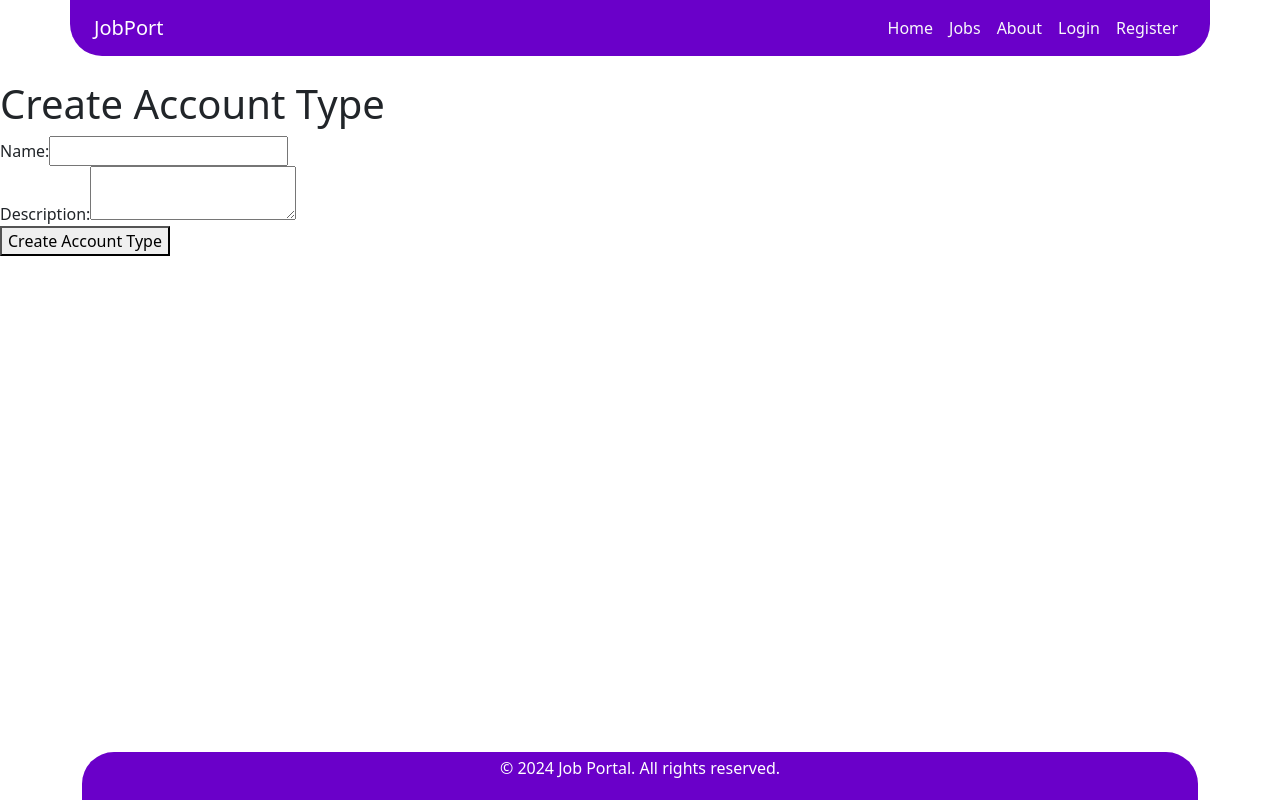
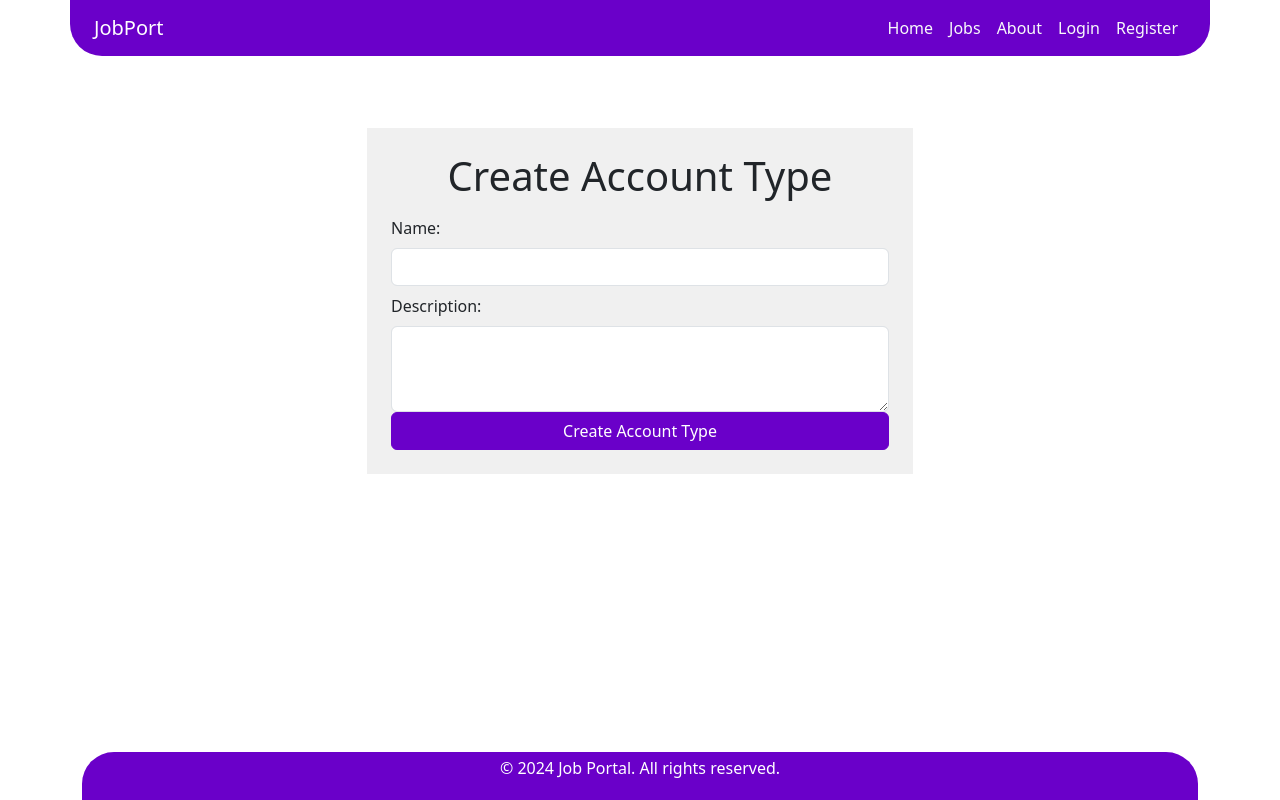
Before and after one commit to smithirpara14/JobPort, a React (Create React App) app in the folder front-end/: page /createAccountType in a window 1280 px wide. Built offline with nearby package versions, Linux system fonts and the light colour scheme.

Commit message:
design of form for create and manage user

```diff
--- a/front-end/src/components/createAccountType.jsx
+++ b/front-end/src/components/createAccountType.jsx
@@ -1,4 +1,5 @@
 import React, { useState } from "react";
+import { Form, Button, Container, Row, Col } from "react-bootstrap";
 import { gql, useMutation } from "@apollo/client";
 import { useNavigate } from "react-router-dom";
 
@@ -18,7 +19,7 @@ const CreateAccountType = () => {
   const [description, setDescription] = useState("");
   const [createAccountType] = useMutation(CREATE_ACCOUNT_TYPE);
 
-  const handleSubmit = async e => {
+  const handleSubmit = async (e) => {
     e.preventDefault();
     try {
       await createAccountType({ variables: { name, description } });
@@ -30,31 +31,41 @@ const CreateAccountType = () => {
   };
 
   return (
-    <div>
-      <h1>Create Account Type</h1>
-      <form onSubmit={handleSubmit}>
-        <div>
-          <label htmlFor="name">Name:</label>
-          <input
+    <Container className="mt-5">
+      <Row className="justify-content-center">
+        <Col md={6}>
+          <div className="p-4" style={{ backgroundColor: "#f0f0f0" }}>
+            <h1 className="text-center">Create Account Type</h1>
+            <Form onSubmit={handleSubmit}>
+              <Form.Group controlId="name">
+                <Form.Label>Name:</Form.Label>
+                <Form.Control
                   type="text"
-            id="name"
                   value={name}
-            onChange={e => setName(e.target.value)}
+                  onChange={(e) => setName(e.target.value)}
                   required
                 />
-        </div>
-        <div>
-          <label htmlFor="description">Description:</label>
-          <textarea
-            id="description"
+              </Form.Group>
+
+              <Form.Group controlId="description">
+                <Form.Label>Description:</Form.Label>
+                <Form.Control
+                  as="textarea"
+                  rows={3}
                   value={description}
-            onChange={e => setDescription(e.target.value)}
+                  onChange={(e) => setDescription(e.target.value)}
                   required
                 />
+              </Form.Group>
+
+              <Button variant="primary" type="submit" className="w-100">
+                Create Account Type
+              </Button>
+            </Form>
           </div>
-        <button type="submit">Create Account Type</button>
-      </form>
-    </div>
+        </Col>
+      </Row>
+    </Container>
   );
 };
 
--- a/front-end/src/components/employer_jobpost/createJobPost.jsx
+++ b/front-end/src/components/employer_jobpost/createJobPost.jsx
@@ -6,7 +6,6 @@ import { useNavigate } from "react-router-dom";
 import "bootstrap/dist/css/bootstrap.min.css";
 
 const CreateJobPost = () => {
-
   const navigate = useNavigate();
   const [jobTitle, setJobTitle] = useState("");
   const [description, setDescription] = useState("");
@@ -26,7 +25,6 @@ const CreateJobPost = () => {
   const [createJobPost] = useMutation(CREATE_JOB_POST);
 
   const handleSubmit = async (event) => {
-
     event.preventDefault();
     let hasError = false;
     // Validate Job Title
@@ -91,9 +89,9 @@ const CreateJobPost = () => {
             experienceLevel: experienceLevel,
             employmentType: employmentType,
             salaryRange: salaryRange,
-                        closingDate: closingDate
-                    }
-                }
+            closingDate: closingDate,
+          },
+        },
       });
       if (result) {
         navigate("/jobposts");
@@ -102,34 +100,25 @@ const CreateJobPost = () => {
       console.error("Error creating job:", error);
       setError("Error creating job");
     }
-    }
-
-
+  };
 
   return (
     <Container className="mt-5 p-5" style={{ backgroundColor: "#f0f0f0" }}>
       <Row>
         <Col md={6} className="right-section align-self-center p-4">
           <Form onSubmit={handleSubmit} className="w-100">
-                {error && (
-                  <span className="text-danger">
-                    {error}
-                  </span>
-                )}
+            {error && <span className="text-danger">{error}</span>}
             <Form.Group controlId="formJobTtile">
               <Form.Label>Job Title:</Form.Label>
               <Form.Control
                 type="text"
                 value={jobTitle}
                 onChange={(event) => setJobTitle(event.target.value)}
-                        placeholder="Enter your first name"
-
+                placeholder="Enter Job Title"
               />
             </Form.Group>
             {errorJobTitle && (
-                      <span className="text-danger">
-                        {errorJobTitle}
-                      </span>
+              <span className="text-danger">{errorJobTitle}</span>
             )}
             <Form.Group controlId="formDescription">
               <Form.Label>Description:</Form.Label>
@@ -137,18 +126,17 @@ const CreateJobPost = () => {
                 type="textarea"
                 value={description}
                 onChange={(event) => setDescription(event.target.value)}
-                        placeholder="Enter your last name"
+                placeholder="Enter Job Description"
               />
             </Form.Group>
             {errorDescription && (
-                      <span className="text-danger">
-                        {errorDescription}
-                      </span>
+              <span className="text-danger">{errorDescription}</span>
             )}
             <Form.Group controlId="formLocation">
               <Form.Label>Location Type:</Form.Label>
               <Dropdown>
-                        <Dropdown.Toggle split
+                <Dropdown.Toggle
+                  split
                   variant="secondary"
                   className="w-100 form-control"
                   id="dropdown-split-basic"
@@ -168,11 +156,8 @@ const CreateJobPost = () => {
                 </Dropdown.Menu>
               </Dropdown>
               {errorLocation && (
-                                <span className="text-danger">
-                                    {errorLocation}
-                                </span>
+                <span className="text-danger">{errorLocation}</span>
               )}
-
             </Form.Group>
             <Form.Group controlId="formExperienceLevel">
               <Form.Label>Experience Level:</Form.Label>
@@ -183,9 +168,7 @@ const CreateJobPost = () => {
                 placeholder="Enter experience level"
               />
               {errorExperienceLevel && (
-                    <span className="text-danger">
-                      {errorExperienceLevel}
-                    </span>
+                <span className="text-danger">{errorExperienceLevel}</span>
               )}
             </Form.Group>
             <Row>
@@ -193,7 +176,8 @@ const CreateJobPost = () => {
                 <Form.Group controlId="formEmploymentType">
                   <Form.Label>Employment Type:</Form.Label>
                   <Dropdown>
-                        <Dropdown.Toggle split
+                    <Dropdown.Toggle
+                      split
                       variant="secondary"
                       className="w-100 form-control"
                       id="dropdown-split-basic"
@@ -201,21 +185,25 @@ const CreateJobPost = () => {
                       {employmentType}
                     </Dropdown.Toggle>
                     <Dropdown.Menu className="w-100">
-                            <Dropdown.Item onClick={() => setEmploymentType("Contract")}>
+                      <Dropdown.Item
+                        onClick={() => setEmploymentType("Contract")}
+                      >
                         Contract
                       </Dropdown.Item>
-                            <Dropdown.Item onClick={() => setEmploymentType("Full-time")}>
+                      <Dropdown.Item
+                        onClick={() => setEmploymentType("Full-time")}
+                      >
                         Full-time
                       </Dropdown.Item>
-                            <Dropdown.Item onClick={() => setEmploymentType("Part-time")}>
+                      <Dropdown.Item
+                        onClick={() => setEmploymentType("Part-time")}
+                      >
                         Part-time
                       </Dropdown.Item>
                     </Dropdown.Menu>
                   </Dropdown>
                   {errorEmploymentType && (
-                        <span className="text-danger">
-                            {errorEmploymentType}
-                        </span>
+                    <span className="text-danger">{errorEmploymentType}</span>
                   )}
                 </Form.Group>
               </Col>
@@ -230,9 +218,7 @@ const CreateJobPost = () => {
                   />
                 </Form.Group>
                 {errorSalaryRange && (
-                      <span className="text-danger">
-                        {errorSalaryRange}
-                      </span>
+                  <span className="text-danger">{errorSalaryRange}</span>
                 )}
               </Col>
               <Col md={6}>
@@ -242,13 +228,10 @@ const CreateJobPost = () => {
                     type="date"
                     value={closingDate}
                     onChange={(event) => setClosingDate(event.target.value)}
-
                   />
                 </Form.Group>
                 {errorClosingDate && (
-                    <span className="text-danger">
-                        {errorClosingDate}
-                    </span>
+                  <span className="text-danger">{errorClosingDate}</span>
                 )}
               </Col>
             </Row>
@@ -266,6 +249,6 @@ const CreateJobPost = () => {
       </Row>
     </Container>
   );
-}
+};
 
 export default CreateJobPost;
--- a/front-end/src/components/employer_jobpost/editJobPost.jsx
+++ b/front-end/src/components/employer_jobpost/editJobPost.jsx
@@ -6,7 +6,6 @@ import { useNavigate } from "react-router-dom";
 import "bootstrap/dist/css/bootstrap.min.css";
 
 const EditJobPost = () => {
-
   const navigate = useNavigate();
   const [jobTitle, setJobTitle] = useState("");
   const [description, setDescription] = useState("");
@@ -26,7 +25,6 @@ const EditJobPost = () => {
   const [createJobPost] = useMutation(CREATE_JOB_POST);
 
   const handleSubmit = async (event) => {
-
     event.preventDefault();
     let hasError = false;
     // Validate Job Title
@@ -91,9 +89,9 @@ const EditJobPost = () => {
             experienceLevel: experienceLevel,
             employmentType: employmentType,
             salaryRange: salaryRange,
-                        closingDate: closingDate
-                    }
-                }
+            closingDate: closingDate,
+          },
+        },
       });
       if (result) {
         navigate("/jobposts");
@@ -102,34 +100,25 @@ const EditJobPost = () => {
       console.error("Error creating job:", error);
       setError("Error creating job");
     }
-    }
-
-
+  };
 
   return (
     <Container className="mt-5 p-5" style={{ backgroundColor: "#f0f0f0" }}>
       <Row>
         <Col md={6} className="right-section align-self-center p-4">
           <Form onSubmit={handleSubmit} className="w-100">
-                {error && (
-                  <span className="text-danger">
-                    {error}
-                  </span>
-                )}
+            {error && <span className="text-danger">{error}</span>}
             <Form.Group controlId="formJobTtile">
               <Form.Label>Job Title:</Form.Label>
               <Form.Control
                 type="text"
                 value={jobTitle}
                 onChange={(event) => setJobTitle(event.target.value)}
-                        placeholder="Enter your first name"
-
+                placeholder="Enter Job Title"
               />
             </Form.Group>
             {errorJobTitle && (
-                      <span className="text-danger">
-                        {errorJobTitle}
-                      </span>
+              <span className="text-danger">{errorJobTitle}</span>
             )}
             <Form.Group controlId="formDescription">
               <Form.Label>Description:</Form.Label>
@@ -137,18 +126,17 @@ const EditJobPost = () => {
                 type="textarea"
                 value={description}
                 onChange={(event) => setDescription(event.target.value)}
-                        placeholder="Enter your last name"
+                placeholder="Enter Job Description"
               />
             </Form.Group>
             {errorDescription && (
-                      <span className="text-danger">
-                        {errorDescription}
-                      </span>
+              <span className="text-danger">{errorDescription}</span>
             )}
             <Form.Group controlId="formLocation">
               <Form.Label>Location Type:</Form.Label>
               <Dropdown>
-                        <Dropdown.Toggle split
+                <Dropdown.Toggle
+                  split
                   variant="secondary"
                   className="w-100 form-control"
                   id="dropdown-split-basic"
@@ -168,11 +156,8 @@ const EditJobPost = () => {
                 </Dropdown.Menu>
               </Dropdown>
               {errorLocation && (
-                                <span className="text-danger">
-                                    {errorLocation}
-                                </span>
+                <span className="text-danger">{errorLocation}</span>
               )}
-
             </Form.Group>
             <Form.Group controlId="formExperienceLevel">
               <Form.Label>Experience Level:</Form.Label>
@@ -183,9 +168,7 @@ const EditJobPost = () => {
                 placeholder="Enter experience level"
               />
               {errorExperienceLevel && (
-                    <span className="text-danger">
-                      {errorExperienceLevel}
-                    </span>
+                <span className="text-danger">{errorExperienceLevel}</span>
               )}
             </Form.Group>
             <Row>
@@ -193,7 +176,8 @@ const EditJobPost = () => {
                 <Form.Group controlId="formEmploymentType">
                   <Form.Label>Employment Type:</Form.Label>
                   <Dropdown>
-                        <Dropdown.Toggle split
+                    <Dropdown.Toggle
+                      split
                       variant="secondary"
                       className="w-100 form-control"
                       id="dropdown-split-basic"
@@ -201,21 +185,25 @@ const EditJobPost = () => {
                       {employmentType}
                     </Dropdown.Toggle>
                     <Dropdown.Menu className="w-100">
-                            <Dropdown.Item onClick={() => setEmploymentType("Contract")}>
+                      <Dropdown.Item
+                        onClick={() => setEmploymentType("Contract")}
+                      >
                         Contract
                       </Dropdown.Item>
-                            <Dropdown.Item onClick={() => setEmploymentType("Full-time")}>
+                      <Dropdown.Item
+                        onClick={() => setEmploymentType("Full-time")}
+                      >
                         Full-time
                       </Dropdown.Item>
-                            <Dropdown.Item onClick={() => setEmploymentType("Part-time")}>
+                      <Dropdown.Item
+                        onClick={() => setEmploymentType("Part-time")}
+                      >
                         Part-time
                       </Dropdown.Item>
                     </Dropdown.Menu>
                   </Dropdown>
                   {errorEmploymentType && (
-                        <span className="text-danger">
-                            {errorEmploymentType}
-                        </span>
+                    <span className="text-danger">{errorEmploymentType}</span>
                   )}
                 </Form.Group>
               </Col>
@@ -230,9 +218,7 @@ const EditJobPost = () => {
                   />
                 </Form.Group>
                 {errorSalaryRange && (
-                      <span className="text-danger">
-                        {errorSalaryRange}
-                      </span>
+                  <span className="text-danger">{errorSalaryRange}</span>
                 )}
               </Col>
               <Col md={6}>
@@ -242,13 +228,10 @@ const EditJobPost = () => {
                     type="date"
                     value={closingDate}
                     onChange={(event) => setClosingDate(event.target.value)}
-
                   />
                 </Form.Group>
                 {errorClosingDate && (
-                    <span className="text-danger">
-                        {errorClosingDate}
-                    </span>
+                  <span className="text-danger">{errorClosingDate}</span>
                 )}
               </Col>
             </Row>
@@ -266,6 +249,6 @@ const EditJobPost = () => {
       </Row>
     </Container>
   );
-}
+};
 
 export default EditJobPost;
--- a/front-end/src/components/employer_jobpost/viewJobPost.jsx
+++ b/front-end/src/components/employer_jobpost/viewJobPost.jsx
@@ -6,7 +6,6 @@ import { useNavigate } from "react-router-dom";
 import "bootstrap/dist/css/bootstrap.min.css";
 
 const ViewJobPost = () => {
-
   const navigate = useNavigate();
   const [jobTitle, setJobTitle] = useState("");
   const [description, setDescription] = useState("");
@@ -26,7 +25,6 @@ const ViewJobPost = () => {
   const [createJobPost] = useMutation(CREATE_JOB_POST);
 
   const handleSubmit = async (event) => {
-
     event.preventDefault();
     let hasError = false;
     // Validate Job Title
@@ -91,9 +89,9 @@ const ViewJobPost = () => {
             experienceLevel: experienceLevel,
             employmentType: employmentType,
             salaryRange: salaryRange,
-                        closingDate: closingDate
-                    }
-                }
+            closingDate: closingDate,
+          },
+        },
       });
       if (result) {
         navigate("/jobposts");
@@ -102,34 +100,25 @@ const ViewJobPost = () => {
       console.error("Error creating job:", error);
       setError("Error creating job");
     }
-    }
-
-
+  };
 
   return (
     <Container className="mt-5 p-5" style={{ backgroundColor: "#f0f0f0" }}>
       <Row>
         <Col md={6} className="right-section align-self-center p-4">
           <Form onSubmit={handleSubmit} className="w-100">
-                {error && (
-                  <span className="text-danger">
-                    {error}
-                  </span>
-                )}
+            {error && <span className="text-danger">{error}</span>}
             <Form.Group controlId="formJobTtile">
               <Form.Label>Job Title:</Form.Label>
               <Form.Control
                 type="text"
                 value={jobTitle}
                 onChange={(event) => setJobTitle(event.target.value)}
-                        placeholder="Enter your first name"
-
+                placeholder="Enter Job Title"
               />
             </Form.Group>
             {errorJobTitle && (
-                      <span className="text-danger">
-                        {errorJobTitle}
-                      </span>
+              <span className="text-danger">{errorJobTitle}</span>
             )}
             <Form.Group controlId="formDescription">
               <Form.Label>Description:</Form.Label>
@@ -137,18 +126,17 @@ const ViewJobPost = () => {
                 type="textarea"
                 value={description}
                 onChange={(event) => setDescription(event.target.value)}
-                        placeholder="Enter your last name"
+                placeholder="Enter Job Description"
               />
             </Form.Group>
             {errorDescription && (
-                      <span className="text-danger">
-                        {errorDescription}
-                      </span>
+              <span className="text-danger">{errorDescription}</span>
             )}
             <Form.Group controlId="formLocation">
               <Form.Label>Location Type:</Form.Label>
               <Dropdown>
-                        <Dropdown.Toggle split
+                <Dropdown.Toggle
+                  split
                   variant="secondary"
                   className="w-100 form-control"
                   id="dropdown-split-basic"
@@ -168,11 +156,8 @@ const ViewJobPost = () => {
                 </Dropdown.Menu>
               </Dropdown>
               {errorLocation && (
-                                <span className="text-danger">
-                                    {errorLocation}
-                                </span>
+                <span className="text-danger">{errorLocation}</span>
               )}
-
             </Form.Group>
             <Form.Group controlId="formExperienceLevel">
               <Form.Label>Experience Level:</Form.Label>
@@ -183,9 +168,7 @@ const ViewJobPost = () => {
                 placeholder="Enter experience level"
               />
               {errorExperienceLevel && (
-                    <span className="text-danger">
-                      {errorExperienceLevel}
-                    </span>
+                <span className="text-danger">{errorExperienceLevel}</span>
               )}
             </Form.Group>
             <Row>
@@ -193,7 +176,8 @@ const ViewJobPost = () => {
                 <Form.Group controlId="formEmploymentType">
                   <Form.Label>Employment Type:</Form.Label>
                   <Dropdown>
-                        <Dropdown.Toggle split
+                    <Dropdown.Toggle
+                      split
                       variant="secondary"
                       className="w-100 form-control"
                       id="dropdown-split-basic"
@@ -201,21 +185,25 @@ const ViewJobPost = () => {
                       {employmentType}
                     </Dropdown.Toggle>
                     <Dropdown.Menu className="w-100">
-                            <Dropdown.Item onClick={() => setEmploymentType("Contract")}>
+                      <Dropdown.Item
+                        onClick={() => setEmploymentType("Contract")}
+                      >
                         Contract
                       </Dropdown.Item>
-                            <Dropdown.Item onClick={() => setEmploymentType("Full-time")}>
+                      <Dropdown.Item
+                        onClick={() => setEmploymentType("Full-time")}
+                      >
                         Full-time
                       </Dropdown.Item>
-                            <Dropdown.Item onClick={() => setEmploymentType("Part-time")}>
+                      <Dropdown.Item
+                        onClick={() => setEmploymentType("Part-time")}
+                      >
                         Part-time
                       </Dropdown.Item>
                     </Dropdown.Menu>
                   </Dropdown>
                   {errorEmploymentType && (
-                        <span className="text-danger">
-                            {errorEmploymentType}
-                        </span>
+                    <span className="text-danger">{errorEmploymentType}</span>
                   )}
                 </Form.Group>
               </Col>
@@ -230,9 +218,7 @@ const ViewJobPost = () => {
                   />
                 </Form.Group>
                 {errorSalaryRange && (
-                      <span className="text-danger">
-                        {errorSalaryRange}
-                      </span>
+                  <span className="text-danger">{errorSalaryRange}</span>
                 )}
               </Col>
               <Col md={6}>
@@ -242,13 +228,10 @@ const ViewJobPost = () => {
                     type="date"
                     value={closingDate}
                     onChange={(event) => setClosingDate(event.target.value)}
-
                   />
                 </Form.Group>
                 {errorClosingDate && (
-                    <span className="text-danger">
-                        {errorClosingDate}
-                    </span>
+                  <span className="text-danger">{errorClosingDate}</span>
                 )}
               </Col>
             </Row>
@@ -266,6 +249,6 @@ const ViewJobPost = () => {
       </Row>
     </Container>
   );
-}
+};
 
 export default ViewJobPost;
--- a/front-end/src/components/home.jsx
+++ b/front-end/src/components/home.jsx
@@ -4,9 +4,9 @@ import "bootstrap/dist/css/bootstrap.min.css";
 
 const Home = () => {
   return (
-    <Container className="mt-5 p-5">
+    <Container>
       {/* Header Section */}
-      <Row className="mt-3">
+      <Row>
         <Col>
           <h1 className="text-center ">Welcome to Job Portal</h1>
           <p className="text-center">
```
Also changed, not shown: front-end/src/components/createUser.jsx (+41 -31 lines). Lines whose indentation alone changed are shown as unchanged.
